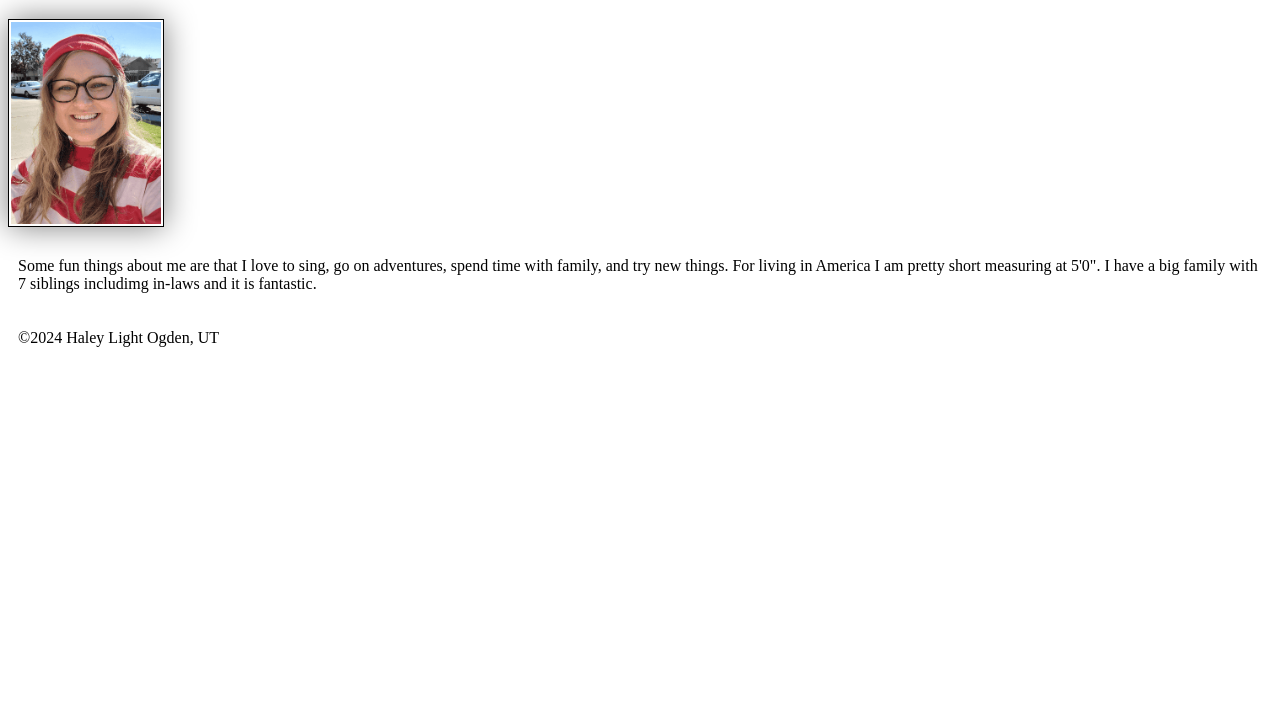
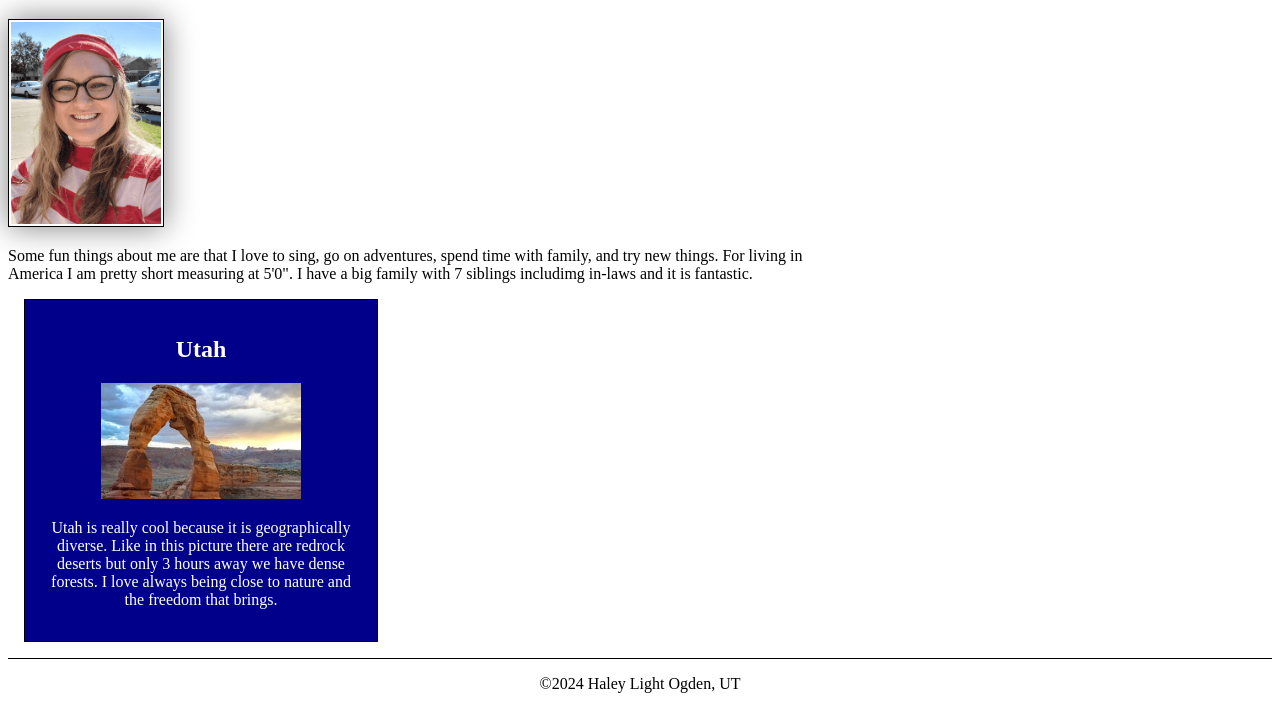
Before and after one commit to haybayt26/wdd130, a plain HTML site: page index.html in a window 1280 px wide. Shown: the part 263-972 px from the top of the page. Before the commit the page ends 800 px from the top, so only its background shows below. Drawn offline with Linux system fonts and the light colour scheme.

Commit message:
Added Aside Part

```diff
--- a/index.html
+++ b/index.html
@@ -4,6 +4,8 @@
         <link rel="stylesheet" href="styles/styles.css">
         <meta charset="utf-8">
         <meta name="viewport" content="width=device-width,initial-scale=1.0">
+        <meta name="description" content="I have information about myself as well as a picture, Haley Light">
+        <meta name="author" content="Haley Light">
         <title>Haley Light | WDD 130</title>
     </head>
     <body>
@@ -19,6 +21,11 @@
             <img src="images/profile..png" alt="Haley Light" width="200">
             <p>Some fun things about me are that I love to sing, go on adventures, spend time with family, and try new things. For living in America I am pretty short measuring at 5'0". I have a big family with 7 siblings includimg in-laws and it is fantastic.</p>
         </main>
+        <aside>
+            <h2>Utah</h2>
+            <img src="images/rsz_utah.jpg" alt="Utah" width="200">
+            <p>Utah is really cool because it is geographically diverse. Like in this picture there are redrock deserts but only 3 hours away we have dense forests. I love always being close to nature and the freedom that brings.</p>
+        </aside>
         <footer>
             <p>©2024 Haley Light Ogden, UT</p>
         </footer>
--- a/styles/styles.css
+++ b/styles/styles.css
@@ -9,11 +9,30 @@ nav a {
     padding: 20px;
 }
 
+main {
+    max-width: 840px;
+}
+
+aside{
+    width: 20rem;
+    margin: 1rem;
+    border: 1px solid black;
+    padding: 1rem;
+    background-color: darkblue;
+    color: white;
+    text-align: center;
+}
+
+aside img{
+    width: 200px;
+    height: auto;
+}
+
 h1 {
     color: darkblue;
 }
 
-img {
+main img {
     width: 150px;
     height: auto;
     border: 1px solid black;
@@ -22,5 +41,11 @@ img {
 }
 
 p {
-    padding: 10px;
+    padding: 0;
 }
+
+footer {
+    margin-top: 15px;
+    border-top: 1px solid black;
+    text-align: center;
+}
```
Also changed, not shown: images/Origionals/utah.jpeg (added), images/rsz_utah.jpg (added).
